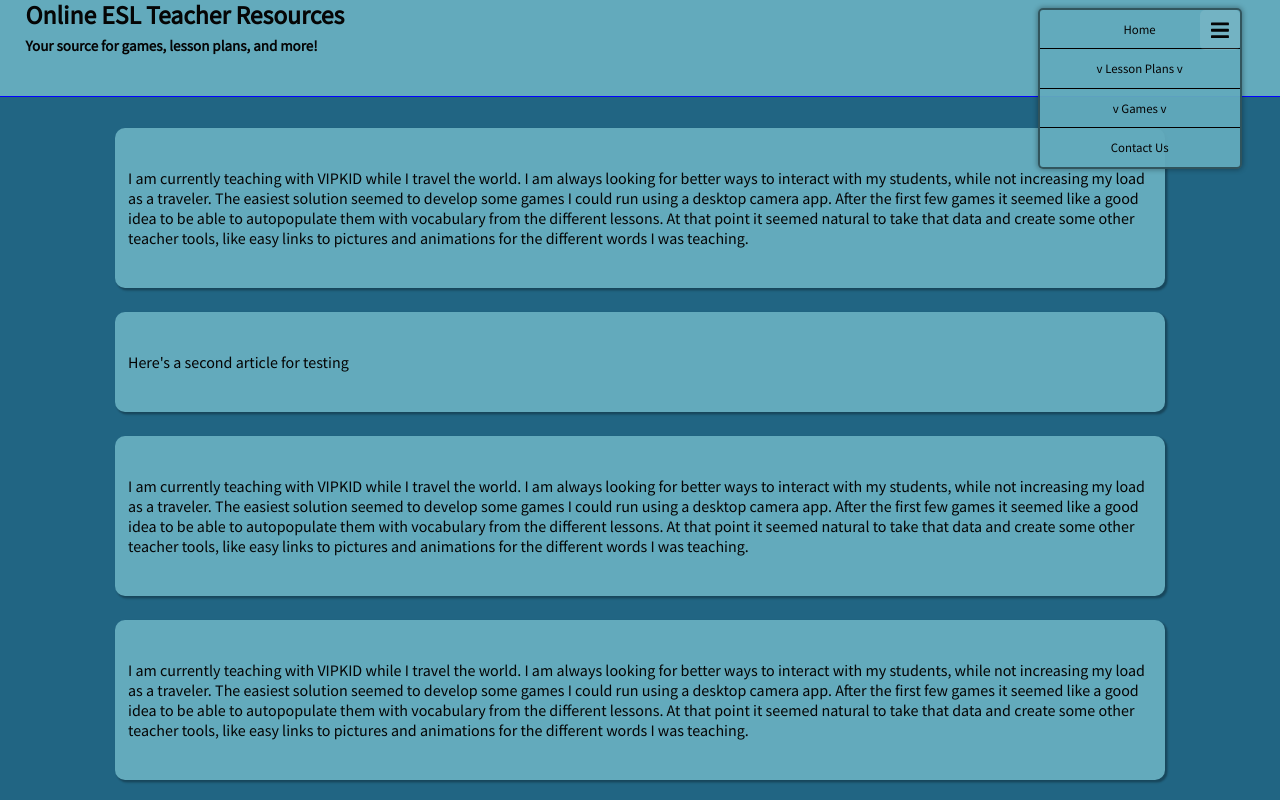
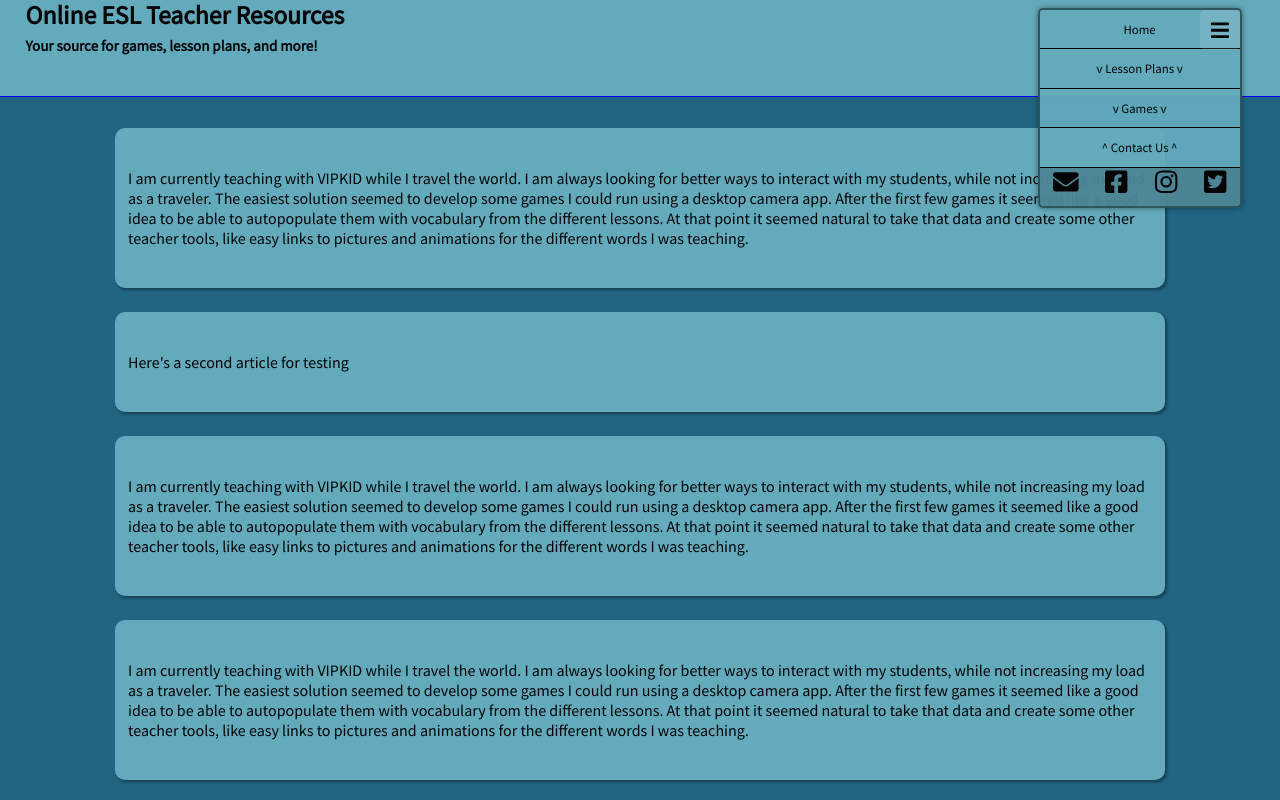
Before and after one commit to afminick/teacher-resources, a React (Create React App) app: page / in a window 1280 px wide. Shown: the top 800 px of the page. Built offline with nearby package versions, Linux system fonts and the light colour scheme.

Commit message:
Started Contact us Icons

```diff
--- a/public/styles.css
+++ b/public/styles.css
@@ -98,6 +98,20 @@ footer {
     font-size: 1em;
 }
 
+#contactUsNav {
+    display: flex;
+    justify-content: center;
+    border-top: 1px solid black;
+    border-bottom: none;
+    margin: auto;
+}
+
+.contactLink {
+    margin: auto;
+    border-bottom: none;
+}
+
+
 .navLink a {
     text-decoration: none;
 }
--- a/src/App.js
+++ b/src/App.js
@@ -11,7 +11,8 @@ class App extends React.Component {
         value:'',
         menuOpen: true,
         gameMenu: false,
-        lessonPlanMenu: false
+        lessonPlanMenu: false,
+        contactMenu: true
     };
 
     this.menuClick = this.menuClick.bind(this);
@@ -19,7 +20,7 @@ class App extends React.Component {
 }
 
 menuClick(event) {
-  /*event.preventDefault();*/
+
   const name = event.currentTarget.name;
   this.setState({[name]:!this.state[name]})
 }
--- a/src/Header.js
+++ b/src/Header.js
@@ -26,7 +26,14 @@ function responsiveMenu(props) {
                     </button>
                 </li>
                 {props.data.gameMenu ? gamesNav() : null}
-                <li id="contactUs" className="navLink">Contact Us</li>
+                <li id="contactUs" className="navLink">
+                    <button className="navLink"
+                        name="contactMenu"
+                        onClick={props.menuClick}>
+                            {props.data.contactMenu ? "^ Contact Us ^" : "v Contact Us v"}
+                    </button>
+                </li>
+                {props.data.contactMenu ? contactUsNav() : null}
             </ul>
         </div>
     )
@@ -84,4 +91,15 @@ const lessonPlansNav = () => {
     )
 }
 
+const contactUsNav = () => {
+    return(
+        <div className="subMenu" id="contactUsNav">
+            <a className="contactLink" href="#"><FontAwesomeIcon icon="envelope" size="2x" /></a>
+            <a className="contactLink" href="#"><FontAwesomeIcon icon={['fab', 'facebook-square']} size="2x" /></a>
+            <a className="contactLink" href="#"><FontAwesomeIcon icon={['fab', 'instagram']} size="2x" /></a>
+            <a className="contactLink" href="#"><FontAwesomeIcon icon={['fab', 'twitter-square']} size='2x'/></a>
+        </div>
+    )
+}
+
 export default Header;
--- a/src/index.js
+++ b/src/index.js
@@ -4,10 +4,10 @@ import App from './App';
 import * as serviceWorker from './serviceWorker';
 
 import { library } from '@fortawesome/fontawesome-svg-core';
-import { fab } from '@fortawesome/free-brands-svg-icons';
-import {faBars} from '@fortawesome/free-solid-svg-icons'
+import { fab, faFacebookSquare } from '@fortawesome/free-brands-svg-icons';
+import {faBars, faEnvelope} from '@fortawesome/free-solid-svg-icons'
 
-library.add(fab, faBars);
+library.add(fab, faBars, faEnvelope, faFacebookSquare);
 
 
 
```
Also changed, not shown: package.json (+7 -2 lines), 1 other file (tests, documents, lock files or other folders).
